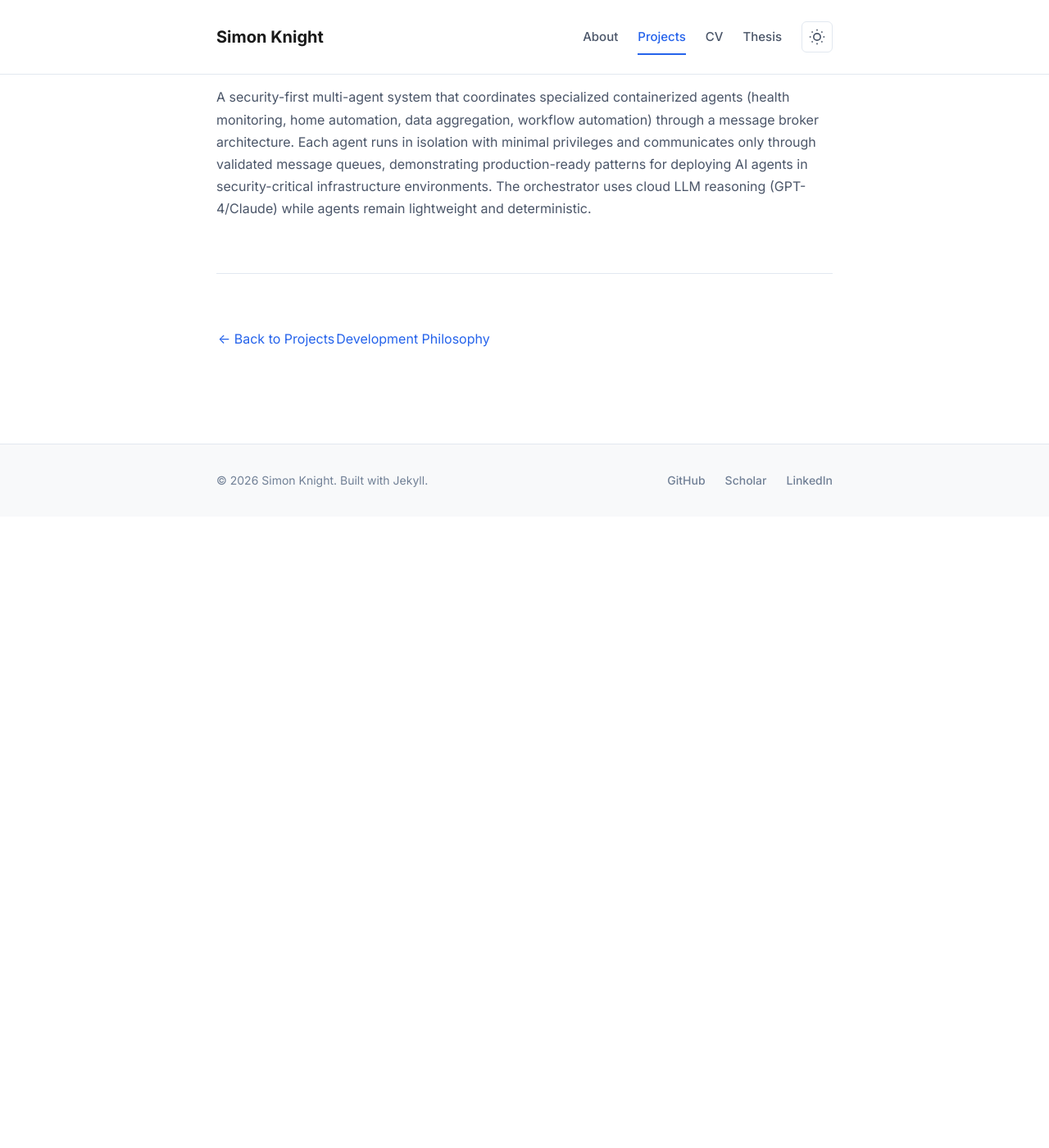
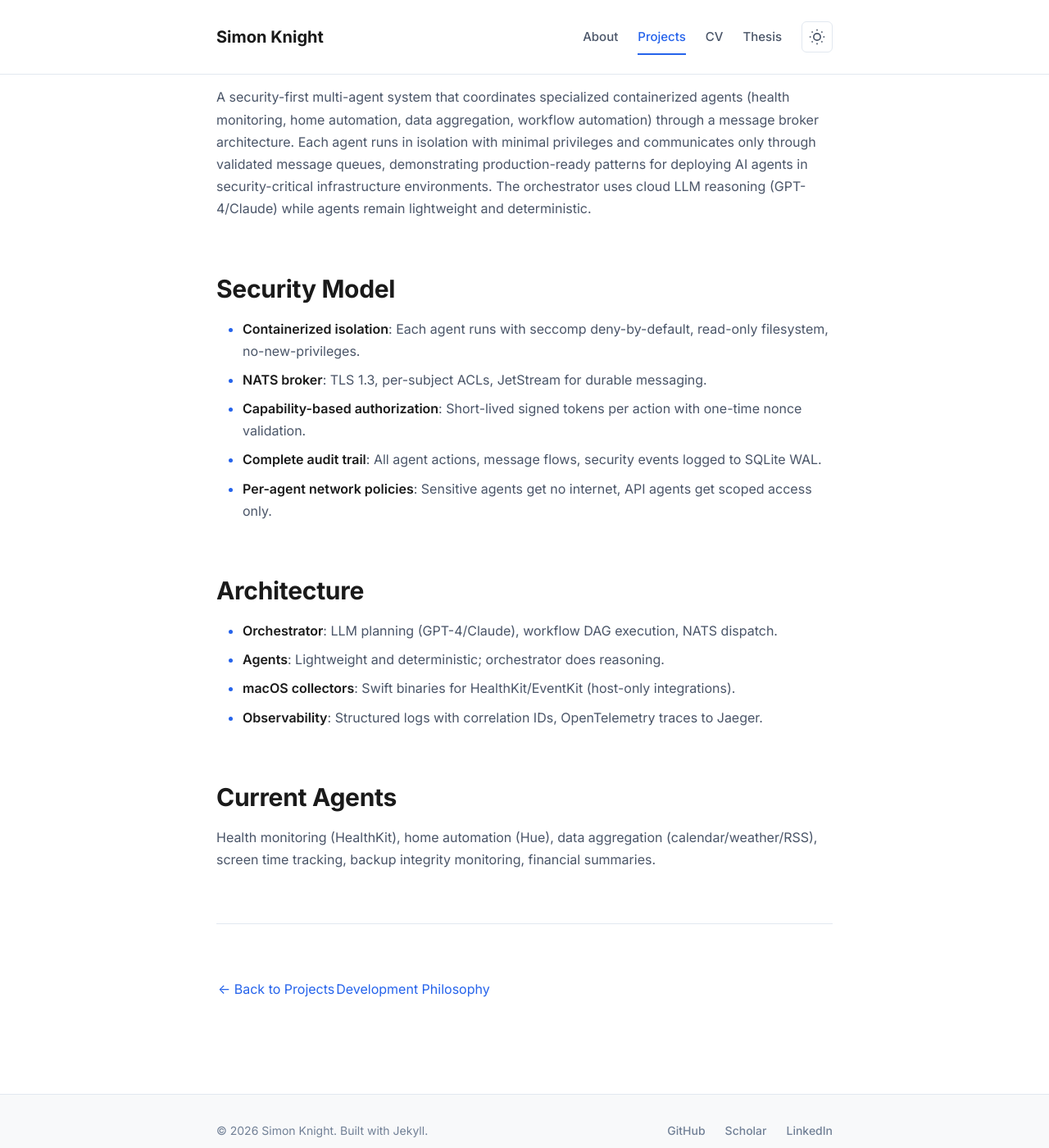
Before and after one commit to sk2/sk2.github.com, a Jekyll site: the page built from projects/multi-agent-assistant.md, in a window 1280 px wide and 1400 px high, scrolled down 869 px. Shown: the whole window at 82% size. Built offline with Jekyll 4.4.1, drawn with Linux system fonts in a browser that asks for light colours; nearby versions of some CDN libraries; our own code applies the rules of GitHub Pages for plain Markdown files; before the commit the page ends 1499 px from its top, so only the background shows below that; some of the changed text lies outside the part shown.

Commit message:
feat: restore detailed multi-agent-assistant project description
- Restore comprehensive project details for multi-agent-assistant from backup.
- Refine content to adhere to Strunk & White principles: conciseness, active voice, clarity.
- Populate 'Quick Facts' and expand 'Security Model', 'Architecture', and 'Current Agents' sections.
- Ensure consistent formatting and depth in generated project pages.

```diff
--- a/projects/multi-agent-assistant.md
+++ b/projects/multi-agent-assistant.md
@@ -4,31 +4,49 @@ layout: default
 
 # multi-agent-assistant
 
-<span class="status-badge status-active">Phase 17/20 (79%)</span>
+<span class="status-badge status-active">Active Development</span>
 
 [← Back to Projects](../projects)
 
 ---
 
+## Quick Facts
+
+| | |
+|---|---|
+| **Status** | Active Development |
+| **Language** | Python, Rust, NATS, Swift |
+| **Started** | 2025 |
+
+---
 
 ## The Insight
 
 Complete isolation between agents such that compromise of one agent cannot cascade to others or the orchestrator—demonstrating that secure multi-agent systems are practical for both personal and production infrastructure use cases.
 
-## Quick Facts
-
-| | |
-|---|---|
-| **Status** | Phase 17/20 (79%) |
-| **Language** | N/A |
-| **Started** | 2025 |
-
----
-
 ## What This Is
 
 A security-first multi-agent system that coordinates specialized containerized agents (health monitoring, home automation, data aggregation, workflow automation) through a message broker architecture. Each agent runs in isolation with minimal privileges and communicates only through validated message queues, demonstrating production-ready patterns for deploying AI agents in security-critical infrastructure environments. The orchestrator uses cloud LLM reasoning (GPT-4/Claude) while agents remain lightweight and deterministic.
 
+## Security Model
+
+- **Containerized isolation**: Each agent runs with seccomp deny-by-default, read-only filesystem, no-new-privileges.
+- **NATS broker**: TLS 1.3, per-subject ACLs, JetStream for durable messaging.
+- **Capability-based authorization**: Short-lived signed tokens per action with one-time nonce validation.
+- **Complete audit trail**: All agent actions, message flows, security events logged to SQLite WAL.
+- **Per-agent network policies**: Sensitive agents get no internet, API agents get scoped access only.
+
+## Architecture
+
+- **Orchestrator**: LLM planning (GPT-4/Claude), workflow DAG execution, NATS dispatch.
+- **Agents**: Lightweight and deterministic; orchestrator does reasoning.
+- **macOS collectors**: Swift binaries for HealthKit/EventKit (host-only integrations).
+- **Observability**: Structured logs with correlation IDs, OpenTelemetry traces to Jaeger.
+
+## Current Agents
+
+Health monitoring (HealthKit), home automation (Hue), data aggregation (calendar/weather/RSS), screen time tracking, backup integrity monitoring, financial summaries.
+
 ---
 
 [← Back to Projects](../projects) | [Development Philosophy](../development)
```
